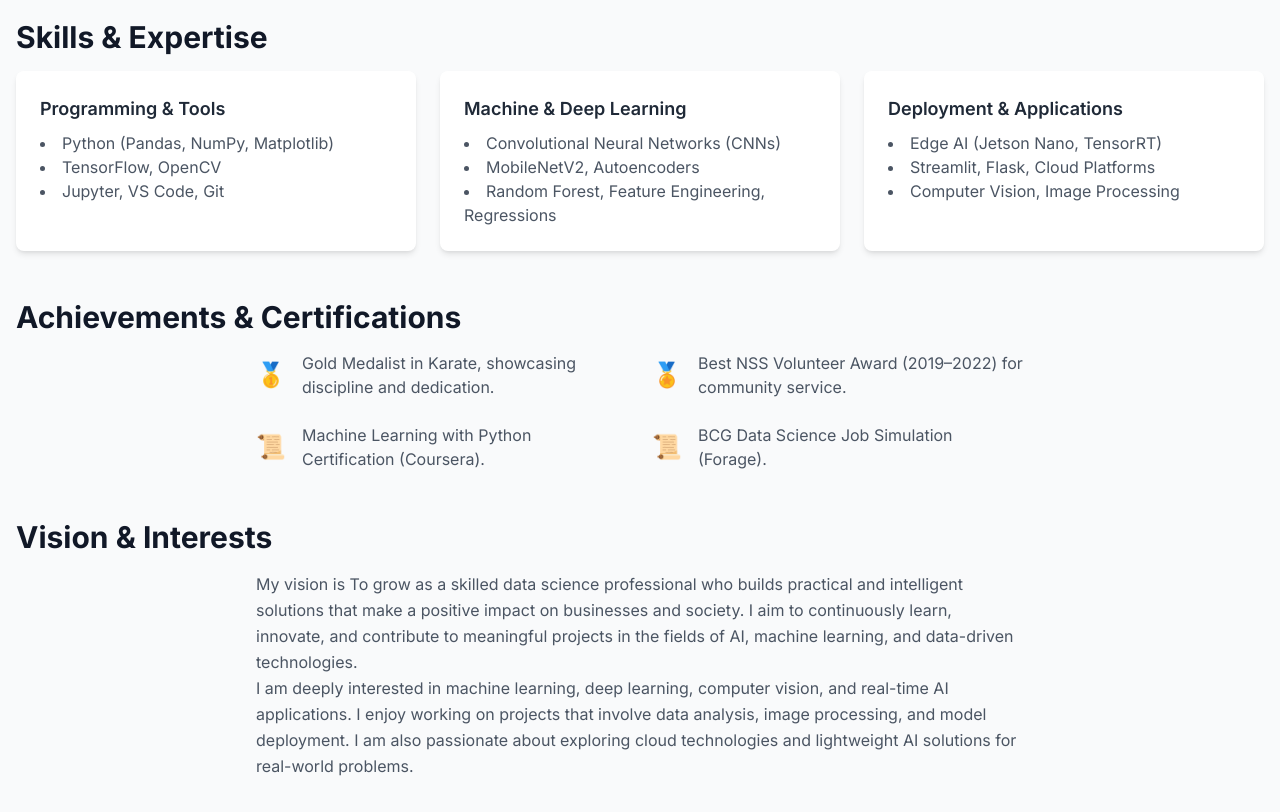
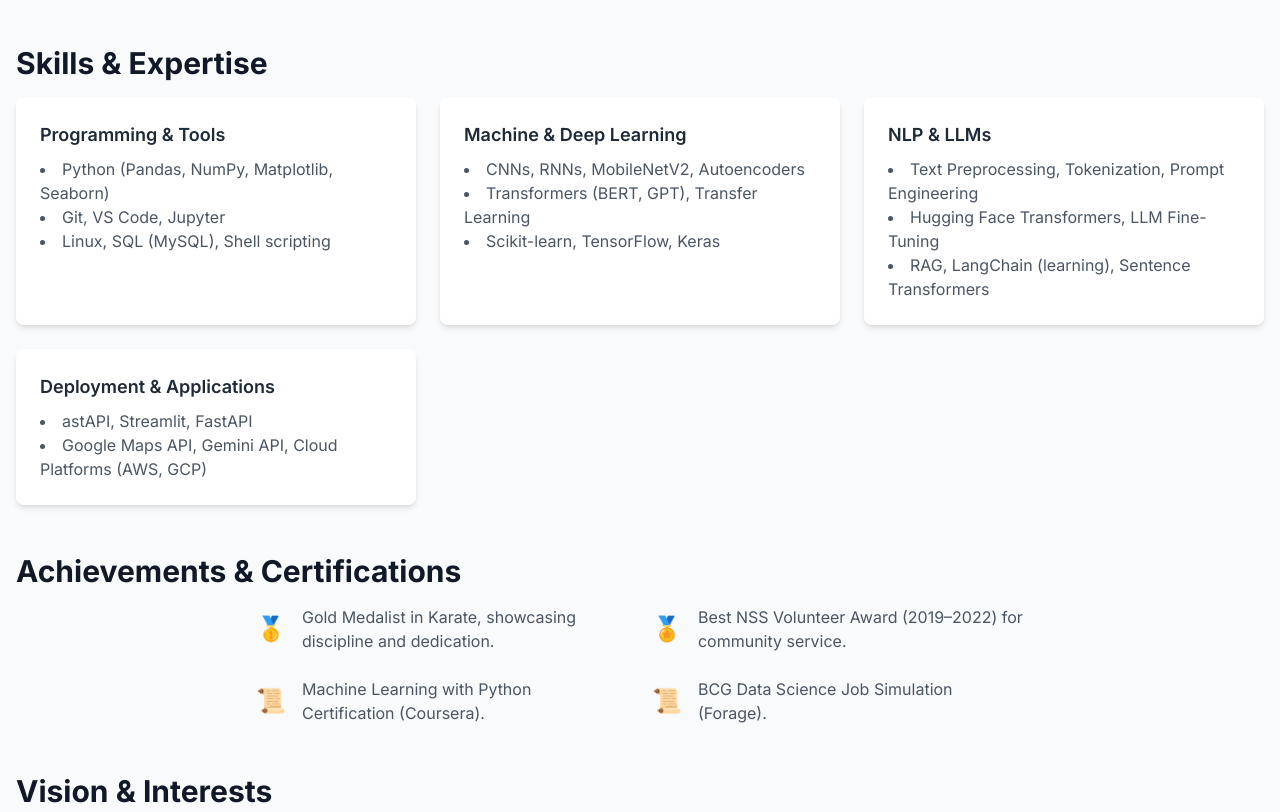
Before and after one commit to Janardhan11/portfolio, a plain HTML site: page about.html in a window 1280 px wide. Shown: the part 1225-2037 px from the top of the page. Drawn offline with nearby package versions, Linux system fonts and the light colour scheme.

Commit message:
Update about.html

```diff
--- a/about.html
+++ b/about.html
@@ -3,8 +3,8 @@
 <head>
     <meta charset="UTF-8">
     <meta name="viewport" content="width=device-width, initial-scale=1.0">
-    <meta name="description" content="About Janardhan Medathati, a Data Scientist and Deep Learning Researcher specializing in computer vision, Edge AI, and innovative AI solutions.">
-    <meta name="keywords" content="Data Science, Deep Learning, Computer Vision, Edge AI, Janardhan Medathati, AI Research">
+    <meta name="description" content="About Janardhan Medathati, an aspiring AI Engineer with a passion for LLMs, Deep Learning, and impactful AI solutions for real-world use.">
+    <meta name="keywords" content="Data Science, LLMs, Deep Learning, NLP, Transformers, FastAPI">
     <meta name="author" content="Janardhan Medathati">
     <title>About - Janardhan Medathati</title>
     <link href="https://cdn.jsdelivr.net/npm/tailwindcss@2.2.19/dist/tailwind.min.css" rel="stylesheet">
@@ -62,7 +62,7 @@
         <section class="header-bg py-12 text-center mb-12 rounded-lg" data-aos="fade-up">
             <h1 class="text-4xl md:text-5xl font-bold text-gray-900 dark:text-white">About Me</h1>
             <p class="text-lg md:text-xl text-gray-600 dark:text-gray-300 mt-4 max-w-2xl mx-auto">
-                Innovating at the Intersection of Data Science, Deep Learning, and Real-World Impact
+               Aspiring AI Engineer focused on LLMs, Transformers, and building real-world intelligent systems.
             </p>
         </section>
 
@@ -70,7 +70,7 @@
         <section class="mb-12" data-aos="fade-up" data-aos-delay="100">
             <h2 class="text-3xl font-bold text-gray-900 dark:text-white mb-4">Who I Am</h2>
             <p class="text-gray-600 dark:text-gray-300 max-w-3xl mx-auto leading-relaxed">
-                I'm <strong>Janardhan Medathati</strong>, I am a passionate and curious individual who loves exploring how data and technology can solve real-world problems. I enjoy learning new things, taking on challenges, and finding smart solutions. I have also published my work in a library, sharing my knowledge with a wider audience. I believe in continuous growth and always aim to do my best in everything I take up.
+                I’m an aspiring AI Engineer with a strong interest in building intelligent, context-aware applications using Large Language Models (LLMs). My experience spans deep learning, NLP, and deploying scalable AI systems with tools like Hugging Face, FastAPI, and TensorFlow. I enjoy working on LLM alignment, prompt engineering, and creating systems that feel truly interactive and human. I'm excited about shaping the future of AI, one meaningful project at a time.
             </p>
         </section>
 
@@ -108,25 +108,33 @@
                 <div class="card bg-white dark:bg-gray-800 p-6 rounded-lg shadow-md">
                     <h3 class="text-lg font-semibold text-gray-800 dark:text-white">Programming & Tools</h3>
                     <ul class="text-gray-600 dark:text-gray-300 mt-2 list-disc list-inside">
-                        <li>Python (Pandas, NumPy, Matplotlib)</li>
-                        <li>TensorFlow, OpenCV</li>
-                        <li>Jupyter, VS Code, Git</li>
+                        <li>Python (Pandas, NumPy, Matplotlib, Seaborn)</li>
+                        <li>Git, VS Code, Jupyter</li>
+                        <li>Linux, SQL (MySQL), Shell scripting</li>
                     </ul>
                 </div>
                 <div class="card bg-white dark:bg-gray-800 p-6 rounded-lg shadow-md">
                     <h3 class="text-lg font-semibold text-gray-800 dark:text-white">Machine & Deep Learning</h3>
                     <ul class="text-gray-600 dark:text-gray-300 mt-2 list-disc list-inside">
-                        <li>Convolutional Neural Networks (CNNs)</li>
-                        <li>MobileNetV2, Autoencoders</li>
-                        <li>Random Forest, Feature Engineering, Regressions</li>
+                        <li>CNNs, RNNs, MobileNetV2, Autoencoders</li>
+                        <li>Transformers (BERT, GPT), Transfer Learning</li>
+                        <li>Scikit-learn, TensorFlow, Keras</li>
+                    </ul>
+                </div>
+                <div class="card bg-white dark:bg-gray-800 p-6 rounded-lg shadow-md">
+                    <h3 class="text-lg font-semibold text-gray-800 dark:text-white">NLP & LLMs</h3>
+                    <ul class="text-gray-600 dark:text-gray-300 mt-2 list-disc list-inside">
+                        <li>Text Preprocessing, Tokenization, Prompt Engineering</li>
+                        <li>Hugging Face Transformers, LLM Fine-Tuning</li>
+                        <li>RAG, LangChain (learning), Sentence Transformers</li>
                     </ul>
                 </div>
                 <div class="card bg-white dark:bg-gray-800 p-6 rounded-lg shadow-md">
                     <h3 class="text-lg font-semibold text-gray-800 dark:text-white">Deployment & Applications</h3>
                     <ul class="text-gray-600 dark:text-gray-300 mt-2 list-disc list-inside">
-                        <li>Edge AI (Jetson Nano, TensorRT)</li>
-                        <li>Streamlit, Flask, Cloud Platforms</li>
-                        <li>Computer Vision, Image Processing</li>
+                        <li>astAPI, Streamlit, FastAPI</li>
+                        <li>Google Maps API, Gemini API, Cloud Platforms (AWS, GCP)</li>
+
                     </ul>
                 </div>
             </div>
@@ -159,8 +167,8 @@
         <section class="mb-12" data-aos="fade-up" data-aos-delay="500">
             <h2 class="text-3xl font-bold text-gray-900 dark:text-white mb-4">Vision & Interests</h2>
             <p class="text-gray-600 dark:text-gray-300 max-w-3xl mx-auto leading-relaxed">
-                My vision is To grow as a skilled data science professional who builds practical and intelligent solutions that make a positive impact on businesses and society. I aim to continuously learn, innovate, and contribute to meaningful projects in the fields of AI, machine learning, and data-driven technologies.<br>
-                I am deeply interested in machine learning, deep learning, computer vision, and real-time AI applications. I enjoy working on projects that involve data analysis, image processing, and model deployment. I am also passionate about exploring cloud technologies and lightweight AI solutions for real-world problems.
+                My vision is to grow into a skilled AI Engineer who builds intelligent and practical solutions that create real-world impact — especially in areas that matter to businesses and society. I believe in continuous learning, rapid experimentation, and contributing to meaningful, purpose-driven projects in AI and data science.<br>
+                I’m deeply interested in machine learning, deep learning, and natural language processing, particularly in building real-time, interactive AI systems. I enjoy working on projects that involve model deployment, image understanding, LLM-based applications, and cloud-integrated solutions. I’m also passionate about lightweight, scalable AI — solutions that are accessible, efficient, and built for scale.
             </p>
         </section>
 
```
